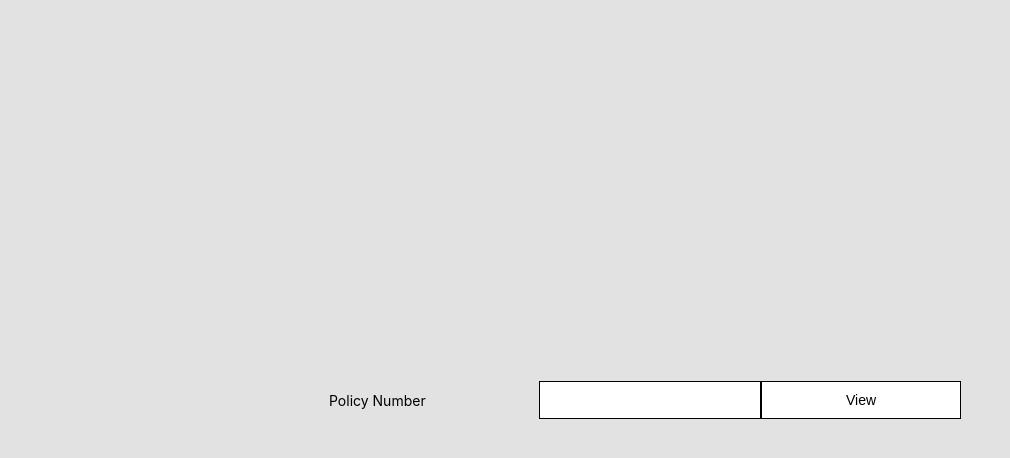
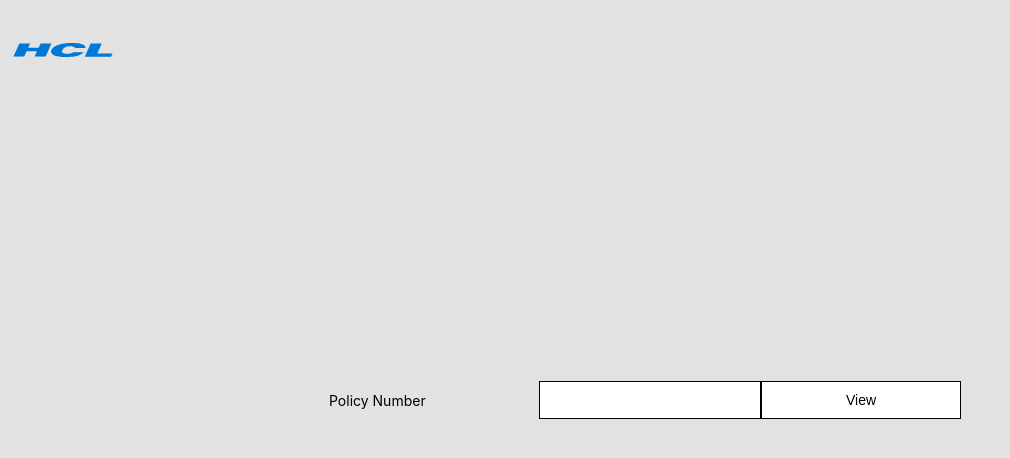
Before and after one commit to vamshi100/Property-Decision, a React app: page / in a window 1280 px wide. Shown: the top 458 px of the page, without its empty margins (0-1010 px from the left). Built offline with nearby package versions, Linux system fonts and the light colour scheme.

Commit message:
add logo and more changes

```diff
--- a/package.json
+++ b/package.json
@@ -1,6 +1,7 @@
 {
   "name": "property-decision",
   "version": "0.1.0",
+  "owner": "Venkatesh Vamshi Reddy Anireddy",
   "private": true,
   "dependencies": {
     "@babel/core": "^7.16.0",
--- a/src/components/MainPage/mainPage.css
+++ b/src/components/MainPage/mainPage.css
@@ -14,3 +14,10 @@ label, input, button {
 .load-text {
   font-size: 35px;
 }
+
+.mainPageLogo {
+  display: block;
+  position: absolute;
+  top: 0;
+  left: 1%;
+}
--- a/src/components/MainPage/mainPage.js
+++ b/src/components/MainPage/mainPage.js
@@ -1,5 +1,6 @@
 import React, {Component} from 'react';
 import {Link} from 'react-router-dom';
+import hclLogo from '../../inputData/HCL_Logo.svg';
 import './mainPage.css'
 
 class MainPage extends Component {
@@ -24,6 +25,7 @@ class MainPage extends Component {
     } = this.state;
     return (
       <div className="home">
+        <img src={hclLogo} height="100px" width="100px" className="mainPageLogo"/>
         <label htmlFor="policy number">Policy Number</label>
         <input name="policy number" type="text" onChange={this.policyNumber}/>
 
--- a/src/components/PolicyLimits/policyLimits.js
+++ b/src/components/PolicyLimits/policyLimits.js
@@ -35,7 +35,8 @@ class PolicyLimits extends Component {
         value: `$${_.get(property, 'policies[0].liabilityLimit', '')}`,
         stateVariable: 'liabilityLimit',
         action: updatePolicy,
-        disabled: false
+        disabled: false,
+        section: 'policyLimits'
       },
       {
         name: 'Deductible Limit',
@@ -45,10 +46,11 @@ class PolicyLimits extends Component {
         id: 'Deductible Limit',
         className: 'deductibleLimit',
         list: ['$1000', '$2000', '$3000', '$4000', '1%', '2%'],
-        value: `${_.get(property, 'policies[0].deductibleToken', '') === 'percent' ? `${_.get(property, 'policies[0].deductibleLimit', '')}%` : `$${_.get(property, 'policies[0].deductibleLimit', '')}`}`,
+        value: `${_.get(property, 'policies[0].deductibleLimit', 0) < 5 ? `${_.get(property, 'policies[0].deductibleLimit', '')}%` : `$${_.get(property, 'policies[0].deductibleLimit', '')}`}`,
         stateVariable: 'deductibleLimit',
         action: updatePolicy,
-        disabled: false
+        disabled: false,
+        section: 'policyLimits'
       },
     ];
     return (
--- a/src/components/PolicyPage/policyPage.js
+++ b/src/components/PolicyPage/policyPage.js
@@ -13,6 +13,7 @@ import Footer from '../Footer/footer';
 import PolicyLimits from '../PolicyLimits/policyLimits';
 import input from '../../inputData/input.xlsx';
 import input1 from '../../inputData/input1.xlsx';
+import hclLogo from '../../inputData/HCL_Logo.svg';
 import './policyPage.css'
 
 class PolicyPage extends Component {
@@ -75,6 +76,7 @@ class PolicyPage extends Component {
     }
     return (
       <div className="policy">
+        <img src={hclLogo} height="100px" width="100px" />
         <h1>
           Property Underwriting Decision Support
         </h1>
--- a/src/components/common/customForm.js
+++ b/src/components/common/customForm.js
@@ -60,6 +60,7 @@ class ClientForm extends Component {
                 disabled={item.disabled}
                 action={item.action}
                 stateVariable={item.stateVariable}
+                section={item.section}
               />
             </div >
         )
--- a/src/components/common/customSelect.js
+++ b/src/components/common/customSelect.js
@@ -12,13 +12,20 @@ class CustomSelect extends Component {
       action,
       stateVariable
     } = this.props;
-    const change = e.target.value;
-    action(stateVariable, change);
+    const {
+      section
+    } = this.props;
+    let val;
+    val = e.target.value;
+    if (section === 'policyLimits') {
+      val = e.target.value.replace(/[&\/\\#,+()$~%.'":*?<>{}]/g, '');
+    }
+    action(stateVariable, val);
   }
   renderOptions(list) {
     const optionsList = list.map((item, idx) => {
         return (
-        <option value={item} key={idx} id={item}>{item}</option>
+        <option value={item} key={idx} id={item} >{item}</option>
         );
     });
     return optionsList;
```
Also changed, not shown: src/inputData/HCL_Logo.svg (added).
